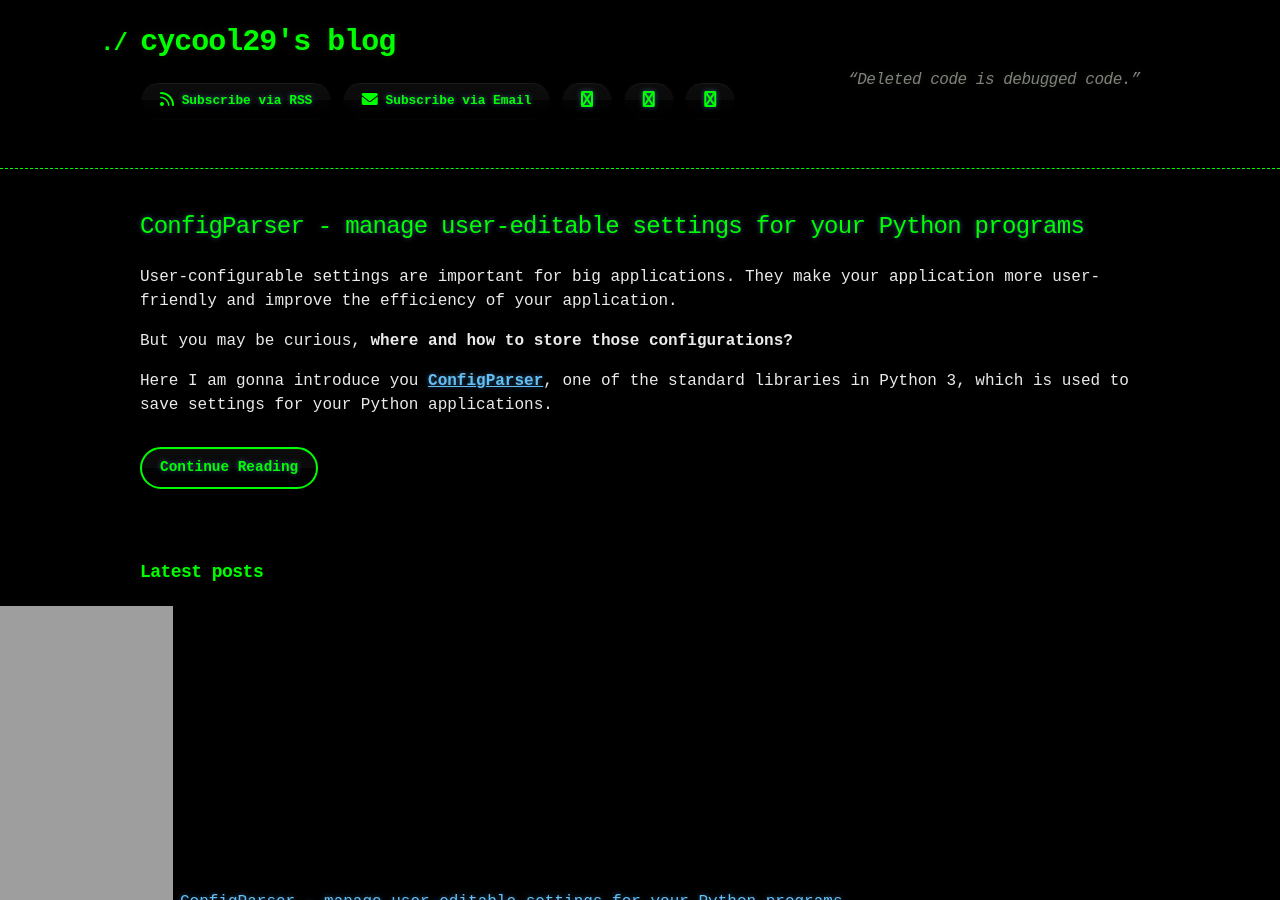
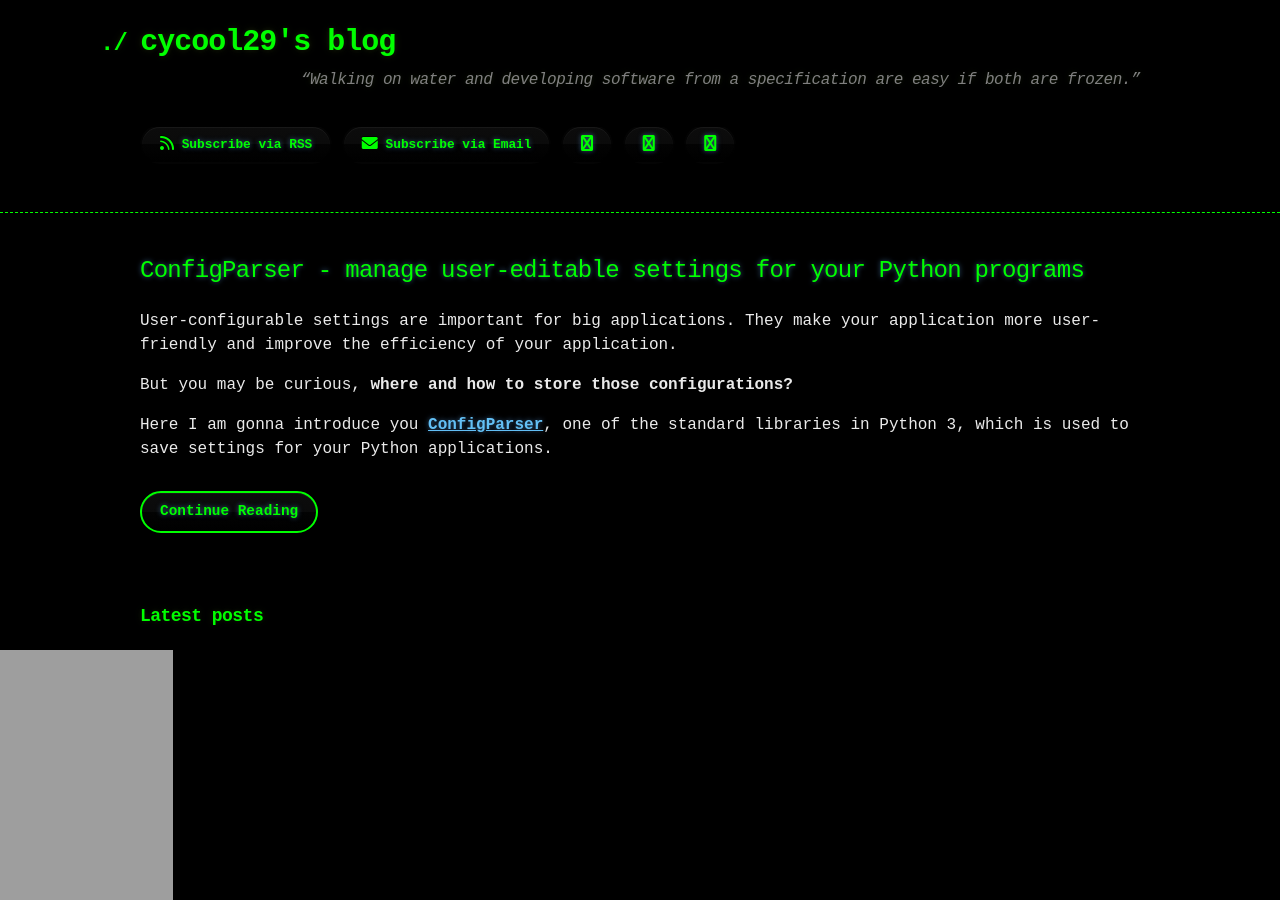
Before and after one commit to cycool29/cycool29.github.io, a Jekyll site: the page built from index.md, in a window 1280 px wide and 900 px high. Built offline with Jekyll 4.4.1, drawn with Linux system fonts in a browser that asks for light colours; a style sheet for code colours, icons or effects is not loaded.

Commit message:
Update quotes

```diff
--- a/_config.yml
+++ b/_config.yml
@@ -1,5 +1,5 @@
 title: cycool29's blog
-description: "“Deleted code is debugged code.” "
+description: "“Walking on water and developing software from a specification are easy if both are frozen.” "
 author: cycool29
 url: https://cycool29.github.io
 timezone: UTC
```
